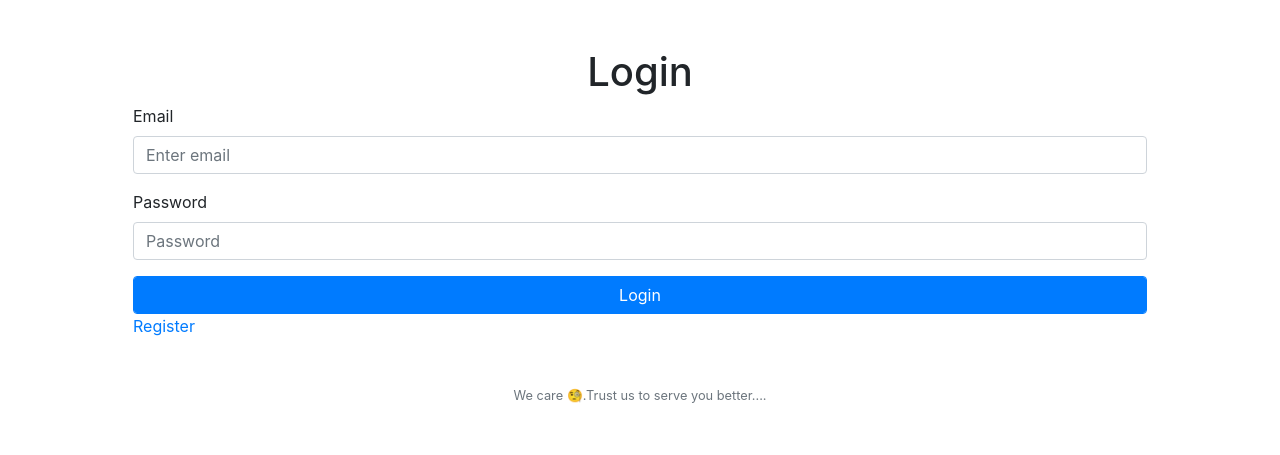
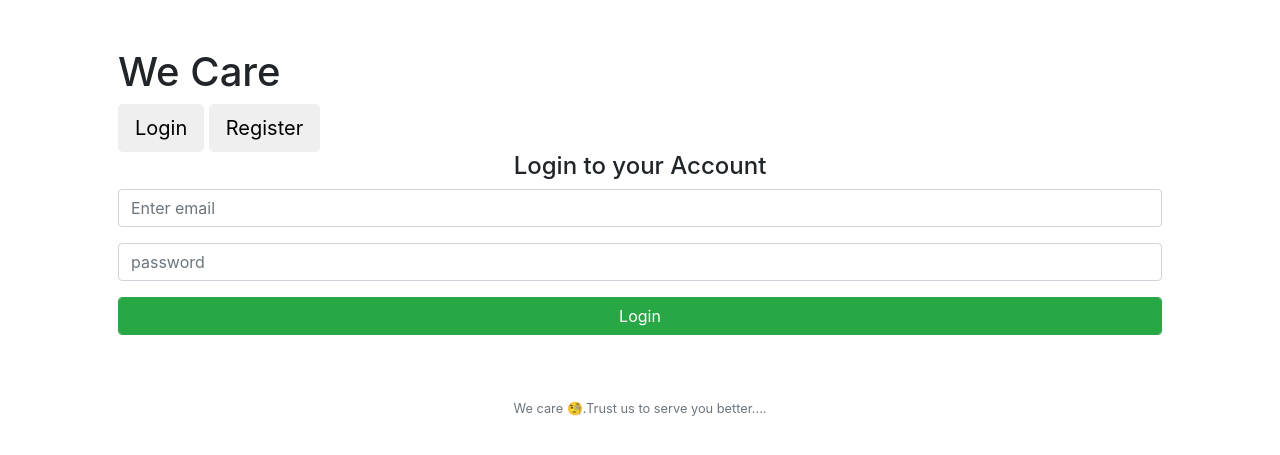
Before and after one commit to thywoe/WeCare, a Flask app: page /login in a window 1280 px wide. Shown: the part 74-529 px from the top of the page. Run offline with Flask 2, Linux system fonts and the light colour scheme; some libraries are stand-ins or nearby versions.

Commit message:
create login form

```diff
--- a/templates/login.html
+++ b/templates/login.html
@@ -1,20 +1,43 @@
 {% extends "layout.html" %}
 
+<link rel="stylesheet" href="wecare2.css">
+
 {% block main %}
-    <div class="container">
-        <h1 class="text-center">Login</h1>
-        <form action="/login" method="POST">
-            <div class="form-group">
-              <label for="email">Email</label>
-              <input type="email" class="form-control" id="email" name="email" required placeholder="Enter email">
+
+<section class="header">
+    <div class="wrapper">
+        <h1><span class="w">W</span>e <span class="c">C</span>are</h1>
+
+    <div class="form-wrapper">
+        <div class="login">
+            <div class="button-wrapper">
+                <button class="btn btn-lg sign log">Login</button>
+                <button class="btn btn-lg sign reg">Register</button>
             </div>
-            <div class="form-group">
-              <label for="password">Password</label>
-              <input type="password" class="form-control" id="password" name="password" required placeholder="Password">
+            <div class="login-form">
+                <h4 class="text-center">Login to your Account</h4>
+                <form action="/login" method="POST">
+                    <div class="form-group">
+                        <input type="email" class="form-control" name="email" placeholder="Enter email" required>
+                    </div>
+                    <div class="form-group">
+                        <input type="password" class="form-control"name="email" placeholder="password" required>
+                    </div>
+                    <div class="form-group">
+                        <input type="submit" class="btn btn-success form-control" value="Login">
+                    </div>
+                </form>
+
             </div>
-            <input type="submit" class="btn btn-primary form-control" value="Login">
-          </form>
-          <a href="register.html">Register</a>
+
+        </div>
+
+
     </div>
 
+    </div>
+</section>
+
+
+
 {% endblock %}
```
